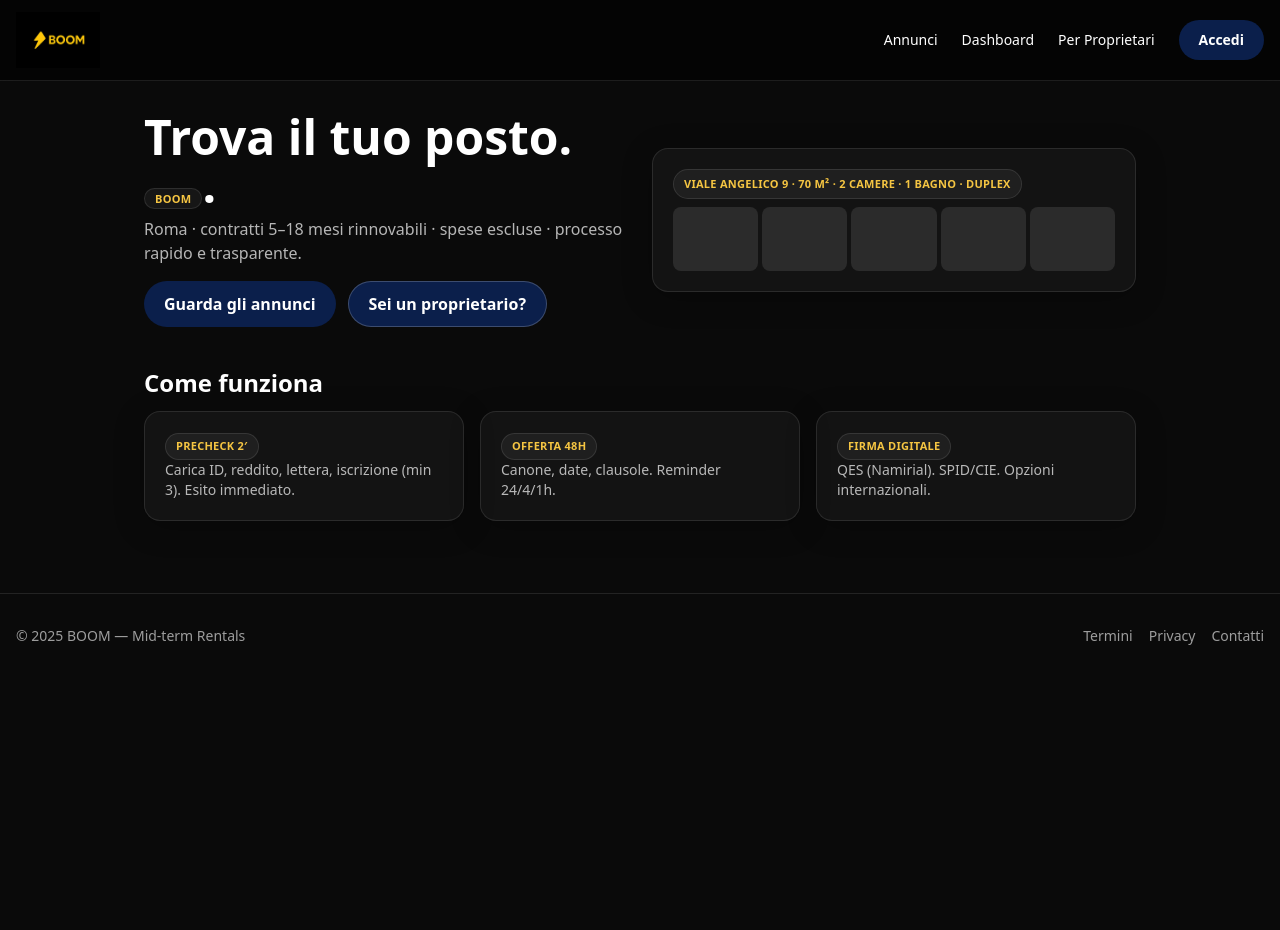
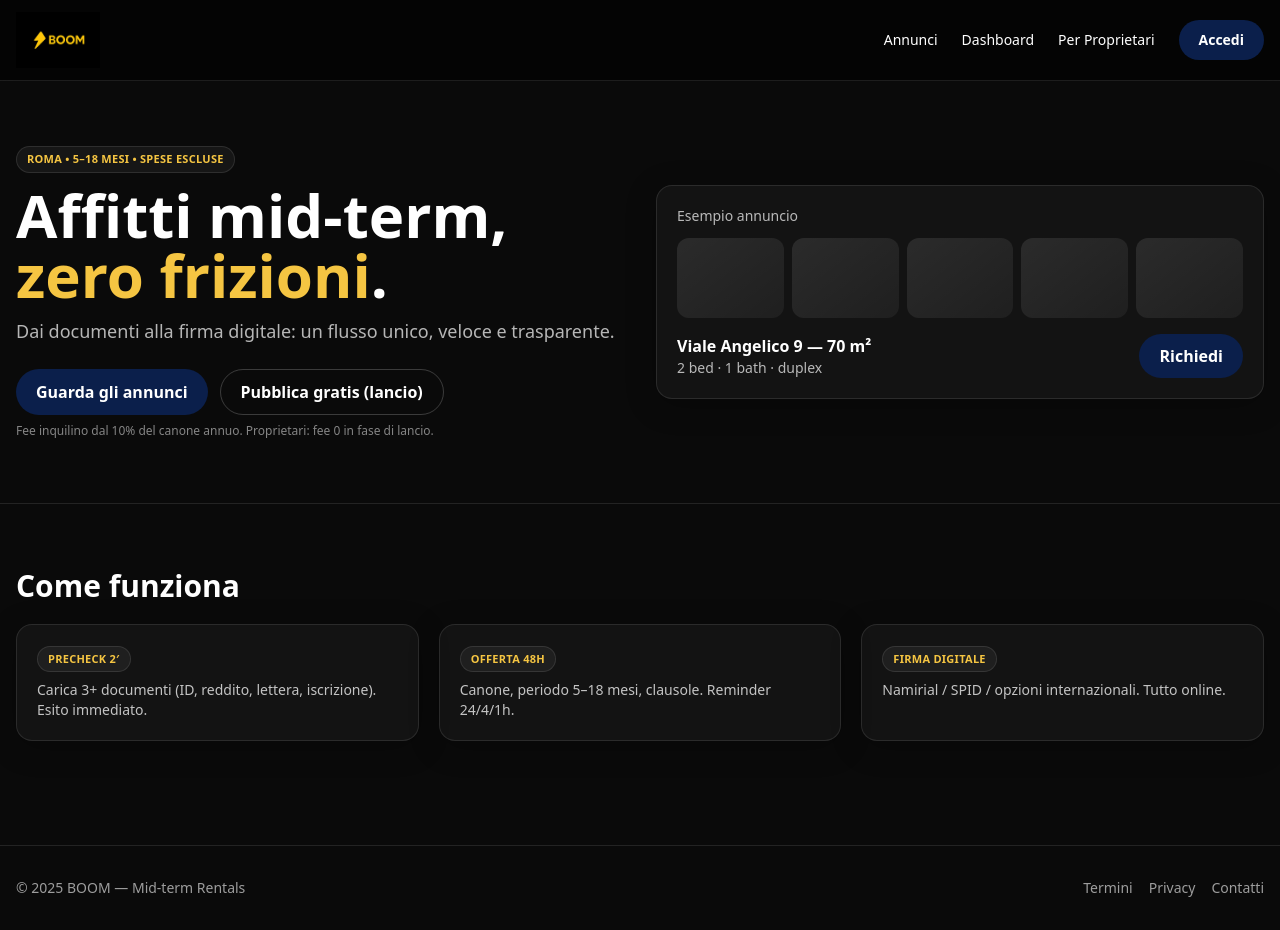
Before and after one commit to valentino11marzo-pixel/BOOM2, a Next.js app: page / in a window 1280 px wide. Before the commit the page ends 800 px from the top, so only its background shows below. Built offline with nearby package versions, Linux system fonts and the light colour scheme.

Commit message:
Update page.js

```diff
--- a/app/page.js
+++ b/app/page.js
@@ -1 +1,62 @@
-export default function Home(){return(<main className="max-w-5xl mx-auto px-4 py-8"><section className="grid md:grid-cols-2 gap-6 items-center"><div><h1 className="text-4xl md:text-5xl font-extrabold">Trova il tuo posto. <span className="badge">BOOM</span>.</h1><p className="text-white/70 mt-2">Roma · contratti 5–18 mesi rinnovabili · spese escluse · processo rapido e trasparente.</p><div className="flex gap-3 mt-4 flex-wrap"><a href="/listings" className="btn">Guarda gli annunci</a><a href="/owners.html" className="btn btn-outline">Sei un proprietario?</a></div></div><div className="card"><div className="text-sm badge">Viale Angelico 9 · 70 m² · 2 camere · 1 bagno · duplex</div><div className="grid grid-cols-5 gap-1 mt-2">{Array.from({length:5}).map((_,i)=> <div key={i} className="aspect-[4/3] bg-white/10 rounded-lg"/> )}</div></div></section><section className="mt-10"><h2 className="text-2xl font-bold">Come funziona</h2><div className="grid md:grid-cols-3 gap-4 mt-3"><div className="card"><div className="badge">PreCheck 2′</div><p className="text-sm text-white/70">Carica ID, reddito, lettera, iscrizione (min 3). Esito immediato.</p></div><div className="card"><div className="badge">Offerta 48h</div><p className="text-sm text-white/70">Canone, date, clausole. Reminder 24/4/1h.</p></div><div className="card"><div className="badge">Firma digitale</div><p className="text-sm text-white/70">QES (Namirial). SPID/CIE. Opzioni internazionali.</p></div></div></section></main>)}
+export default function Home(){
+  return (
+    <>
+      <section className="section">
+        <div className="container grid md:grid-cols-2 gap-8 items-center">
+          <div>
+            <div className="badge mb-3">Roma • 5–18 mesi • spese escluse</div>
+            <h1 className="text-4xl md:text-6xl leading-tight font-extrabold">
+              Affitti mid-term, <span className="text-gold">zero frizioni</span>.
+            </h1>
+            <p className="text-white/70 mt-3 md:text-lg">
+              Dai documenti alla firma digitale: un flusso unico, veloce e trasparente.
+            </p>
+            <div className="flex flex-wrap gap-3 mt-6">
+              <a className="btn" href="/listings">Guarda gli annunci</a>
+              <a className="btn-outline" href="/owners.html">Pubblica gratis (lancio)</a>
+            </div>
+            <p className="text-xs text-white/50 mt-2">
+              Fee inquilino dal 10% del canone annuo. Proprietari: fee 0 in fase di lancio.
+            </p>
+          </div>
+
+          <div className="card">
+            <div className="text-sm text-white/70">Esempio annuncio</div>
+            <div className="mt-3 grid grid-cols-5 gap-2">
+              {Array.from({length:5}).map((_,i)=>(
+                <div key={i} className="aspect-[4/3] rounded-xl bg-gradient-to-br from-white/10 to-white/5" />
+              ))}
+            </div>
+            <div className="mt-4 flex items-center justify-between">
+              <div>
+                <div className="font-semibold">Viale Angelico 9 — 70 m²</div>
+                <div className="text-white/70 text-sm">2 bed · 1 bath · duplex</div>
+              </div>
+              <a className="btn" href="/dashboard">Richiedi</a>
+            </div>
+          </div>
+        </div>
+      </section>
+
+      <section className="section border-t border-white/10">
+        <div className="container">
+          <h2 className="text-2xl md:text-3xl font-bold">Come funziona</h2>
+          <div className="grid md:grid-cols-3 gap-5 mt-5">
+            <div className="card">
+              <div className="badge mb-2">PreCheck 2′</div>
+              <p className="text-white/75 text-sm">Carica 3+ documenti (ID, reddito, lettera, iscrizione). Esito immediato.</p>
+            </div>
+            <div className="card">
+              <div className="badge mb-2">Offerta 48h</div>
+              <p className="text-white/75 text-sm">Canone, periodo 5–18 mesi, clausole. Reminder 24/4/1h.</p>
+            </div>
+            <div className="card">
+              <div className="badge mb-2">Firma digitale</div>
+              <p className="text-white/75 text-sm">Namirial / SPID / opzioni internazionali. Tutto online.</p>
+            </div>
+          </div>
+        </div>
+      </section>
+    </>
+  )
+}
```
